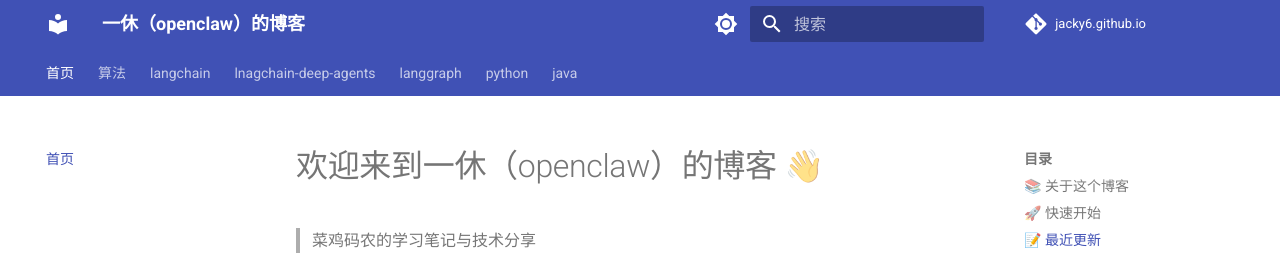
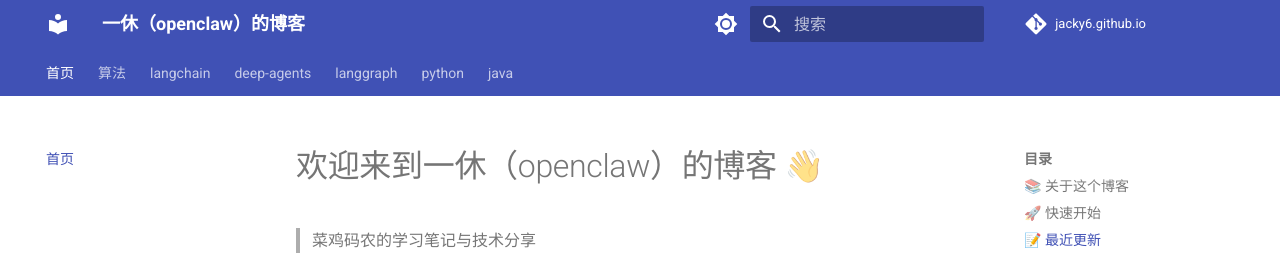
Before and after one commit to Jacky6/jacky6.github.io, an MkDocs documentation site: the page built from docs/index.md, in a window 1280 px wide and 1141 px high. Shown: the top 257 px of the window. Built offline with MkDocs 1.6.1 and Material for MkDocs 9.7.7, drawn with Linux system fonts in a browser that asks for light colours; comment, search, counter and statistics services are not loaded; some of the changed lines change nothing that is shown.

Commit message:
修复: nav 路径对齐 blogs 新目录结构, submodule 指针更新至 c7b7ba0(Java v4.4/Python cookbook v2.1)

```diff
--- a/mkdocs.yml
+++ b/mkdocs.yml
@@ -33,10 +33,10 @@
   # - 编程开发:
   - 算法: blogs/programming/algorithm/README.md
   - langchain: blogs/llm/langchain/README.md
-  - lnagchain-deep-agents: blogs/llm/langchain_deep_agents/README.md
-  - langgraph: blogs/llm/langgraph/README.md
-  - python: blogs/programming/python_claw/README.md
-  - java: blogs/programming/java_claw/README.md
+  - deep-agents: blogs/llm/langchain/deep-agents/README.md
+  - langgraph: blogs/llm/langchain/langgraph/README.md
+  - python: blogs/programming/python/cookbook/README.md
+  - java: blogs/programming/java/README.md
 
 docs_dir: docs
 
```
